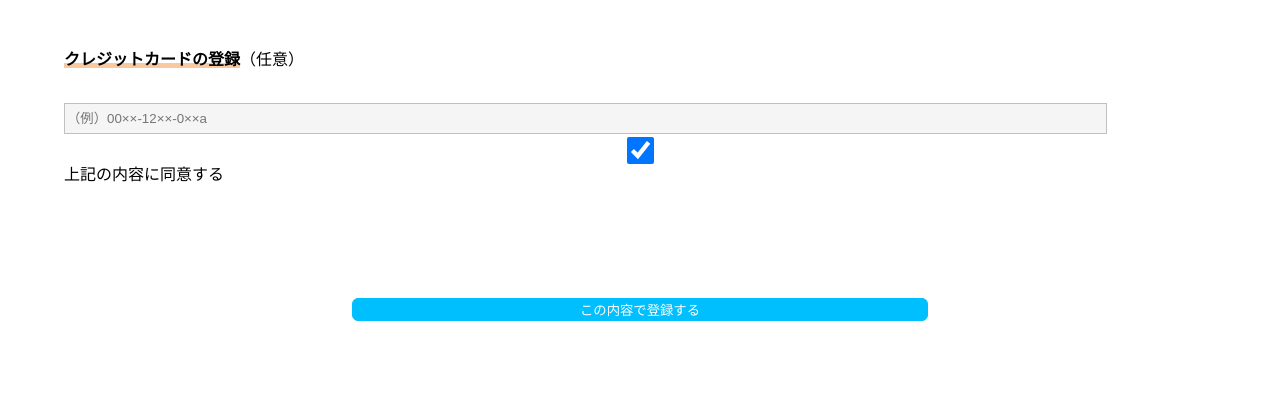
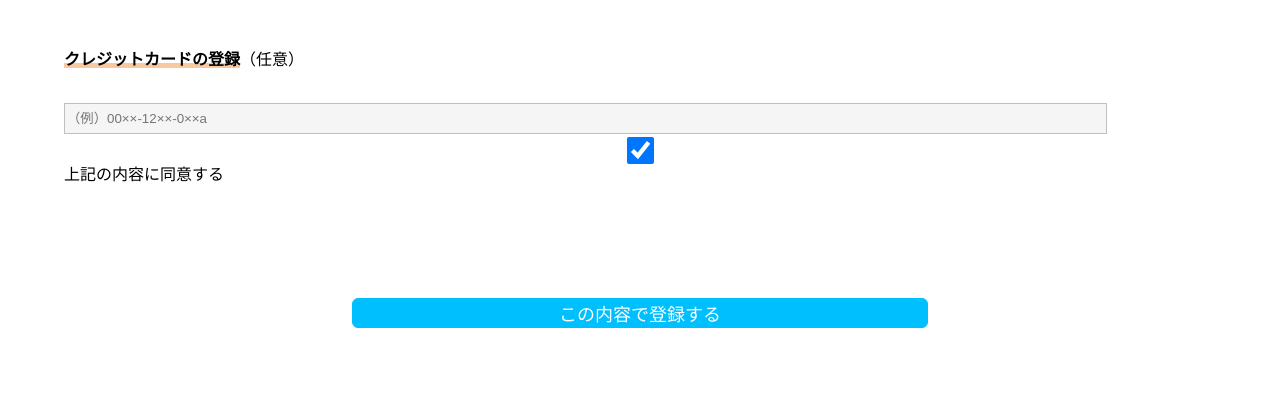
Before and after one commit to appurupai0/appurupai0.github.io, a PHP site: page /labo-form.html in a window 1280 px wide. Shown: the part 1140-1560 px from the top of the page. Before the commit the page ends 1461 px from the top, so only its background shows below. Run offline with PHP 8.4, Linux system fonts and the light colour scheme.

Commit message:
ボタンの調整

```diff
--- a/labo-layout/css/labo-form.css
+++ b/labo-layout/css/labo-form.css
@@ -46,13 +46,14 @@ span{
 
 .btn{
 	margin-top: 10%;
-	margin-bottom: 5%;
+	margin-bottom: 8%;
 	display: flex;
 	justify-content: center;
 }
 
 button{
 	width: 50%;
+	font-size: 18px;
 	background-color: #00bfff;
 	border: 1px solid #00bfff;
 	border-radius: 6px;
```
